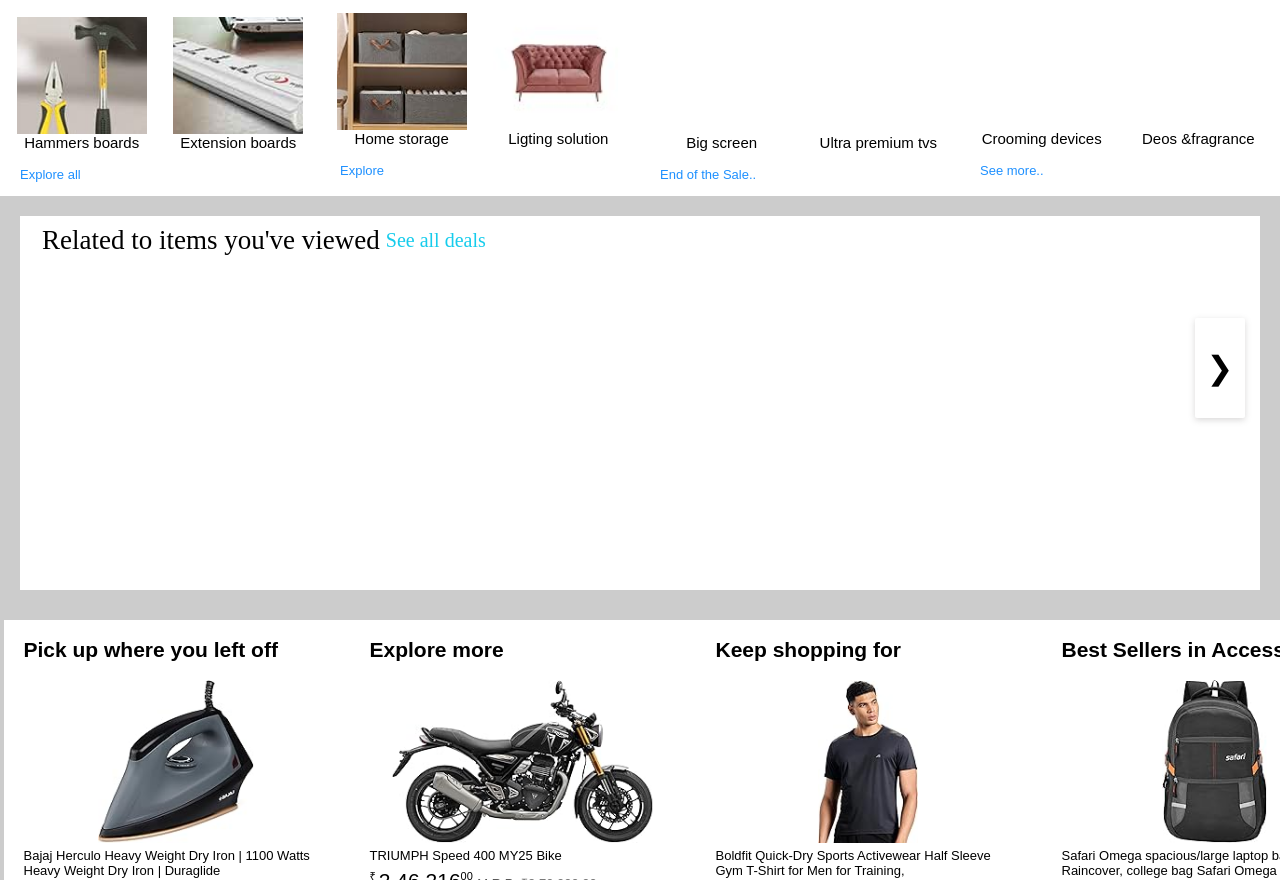
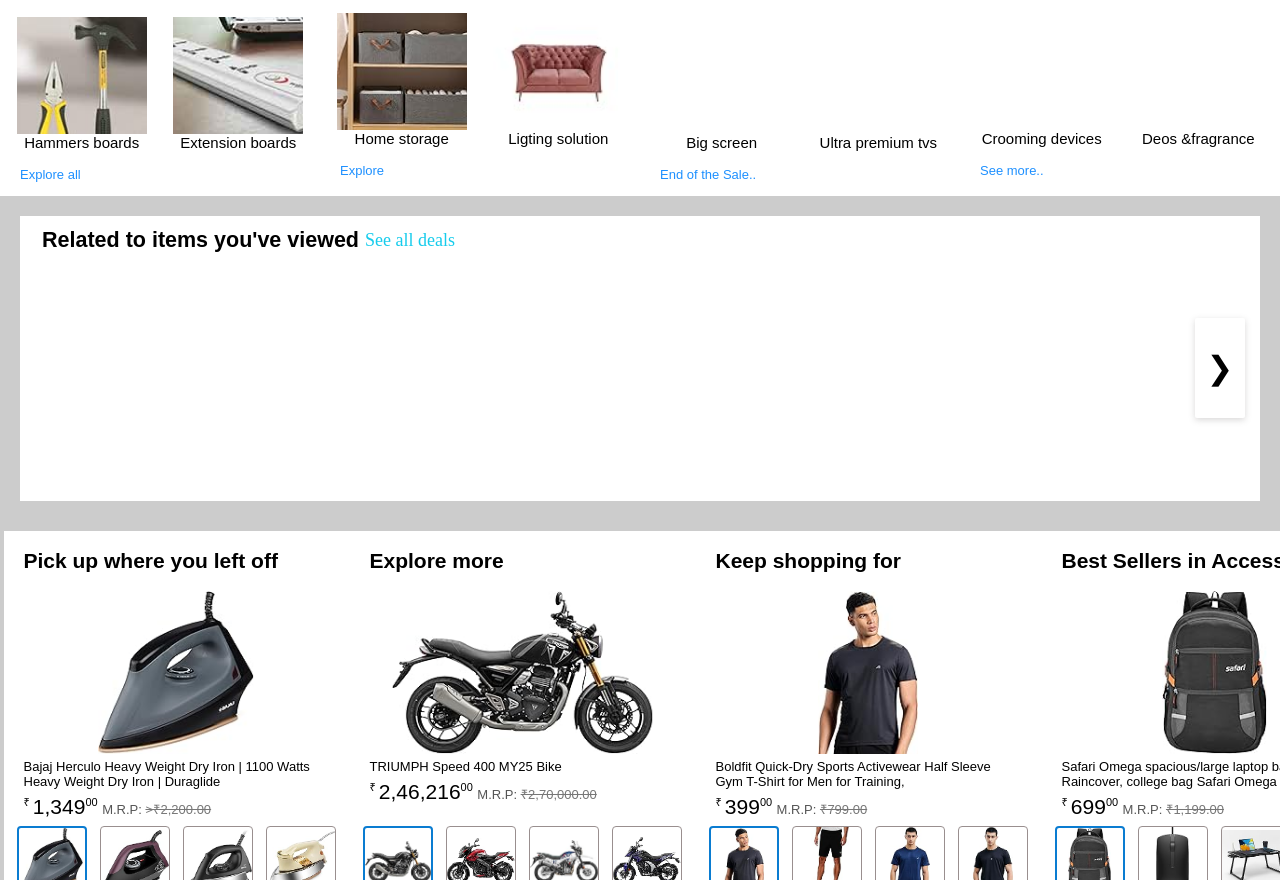
Before and after one commit to prashik24/Amazon, a plain HTML site: page index.html in a window 1280 px wide. Shown: the part 982-1862 px from the top of the page. Drawn offline with Linux system fonts and the light colour scheme; a script that the page names is missing.

Commit message:
update Slider CSS

```diff
--- a/CSS/slides.css
+++ b/CSS/slides.css
@@ -4,13 +4,13 @@
 }
 .A1 {
       width: 960;
-  height: 374px;
+      height: 285px;
       background-color: #ffffff;
       margin-left: 20px;
       margin-right: 20px;
       display: flex;
       flex-direction: column;
-  overflow: hidden; /* Ensure content stays inside */
+      overflow: hidden;
         margin-top: -330px;
         margin-bottom: 390px;
     }
@@ -27,24 +27,24 @@
     }
     #a1 {
       color: black;
-  font-size: 27px;
-  font-family: "Times New Roman", Times, serif;
-  font-weight: 100;
+      font-size: 21.5px;
+      font-family: '', Arial, Helvetica, sans-serif;
+      font-weight: 600;
       margin: 3px;
     }
     #a11 {
       color: #16ccec;
-  font-size: 20px;
-  font-family: "Times New Roman", Times, serif;
+      font-size: 18px;
+      font-family: 'Times New Roman', Times, serif;
       font-weight: 100;
       margin: 3px;
     }
-
-.slider {
-  overflow: hidden; /* Ensure content stays inside */
+    .s1{
+      overflow: hidden;
       display: flex;
+      position: relative;
     }
-.slid {
+    .s2 {
       display: flex;
       transition: transform 0.5s ease;
     }
@@ -54,28 +54,25 @@
       position: absolute;
       top: 0;
       height: 100%;
-  width: 20px; /* Fade width */
-  z-index: 9; /* Above content, below arrows */
+      width: 20px;
+      z-index: 9;
       pointer-events: none;
     }
     .s1::before {
       left: 0;
-  /* background: linear-gradient(to right, #ffffff 100%, rgba(255,255,255,0)); */
       background-color: #ffffff;
     }
     .s1::after {
       right: 0;
-  /* background: linear-gradient(to left, #ffffff 100%, rgba(255,255,255,0)); */
       background-color: #ffffff;
     }
-
     .A3 {
       height: 274.3px;
       width: 920;
       background-color: #ffffff;
       display: flex;
       justify-content: space-evenly;
-  flex-shrink: 0; /* Prevent shrinking */
+      flex-shrink: 0;
     }
     .w1A {
       display: flex;
@@ -84,11 +81,11 @@
     }
     .w1b {
       height: 200px;
-  width: 240px;
-  background-size: contain; /* Ensure the image fits within the box */
-  background-repeat: no-repeat; /* Prevent the image from repeating */
-  background-position: center; /* Center the image within the box */
-  margin: 10px;
+      width: 210px;
+      background-color: #ffffff;
+      background-size: contain;
+      background-repeat: no-repeat;
+      background-position: center;
     }
     .w1c {
       height: 36px;
@@ -116,19 +113,38 @@
       background-color: #cc0c39;
       color: #ffffff;
       margin-right: 4px;
-  font-family: "Times New Roman", Times, serif;
+      font-family: 'Times New Roman', Times, serif;
     }
     .gq {
       height: 367.3px;
       width: 150px;
       background-color: #cc0c39;
     }
-* .s1 {
+    body {
+      background-color: black;
+    }
+    .button-new {
+      width: 1460px;
+      height: 7px;
+      border-radius: 25px;
+      background-color: #ffffff;
+      margin-top: -60px;  /* Thoda upar aayega */
+      position: relative;
       overflow: hidden;
       display: flex;
-  position: relative;
+      align-items: center;
+
     }
-.s2 {
-  display: flex;
-  transition: transform 0.5s ease;
+    .inside-button {
+      position: absolute;
+      display: none;
+      margin-left: 40px;
+      margin-right: 40px;
+      top: 1px;
+      left: 0;
+      width: 370px;
+      height: 6px;
+      background-color: #888c8c;;
+       border-radius: 25px;
+      transition: left 0.4s cubic-bezier(.77,0,.18,1);
     }
```
Lines whose indentation alone changed are shown as unchanged.
